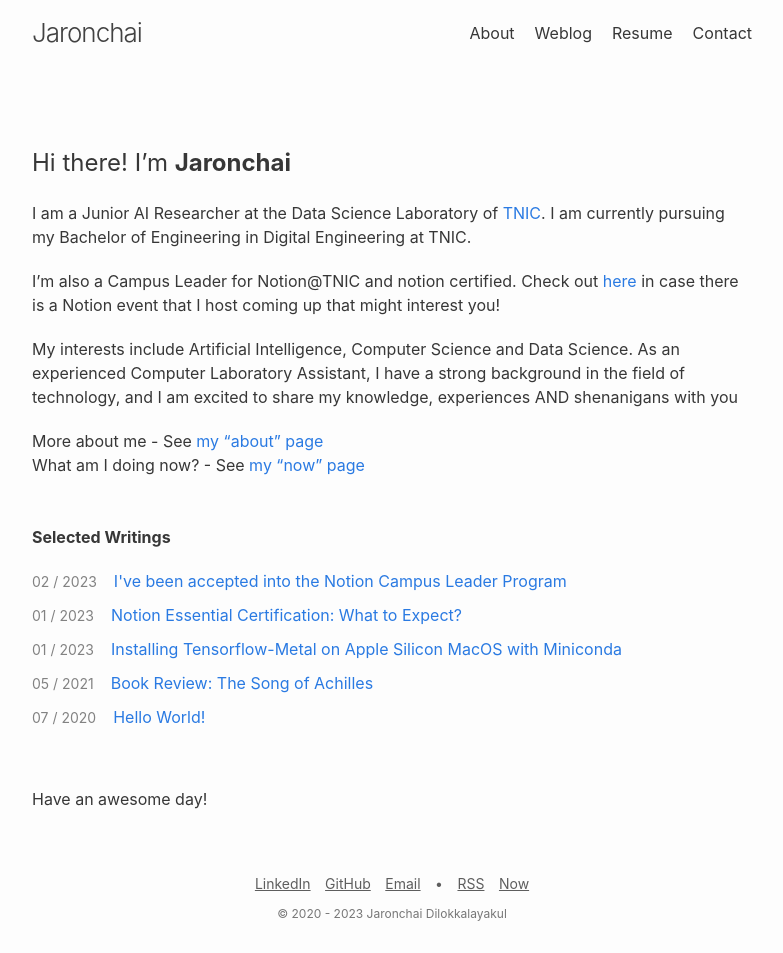
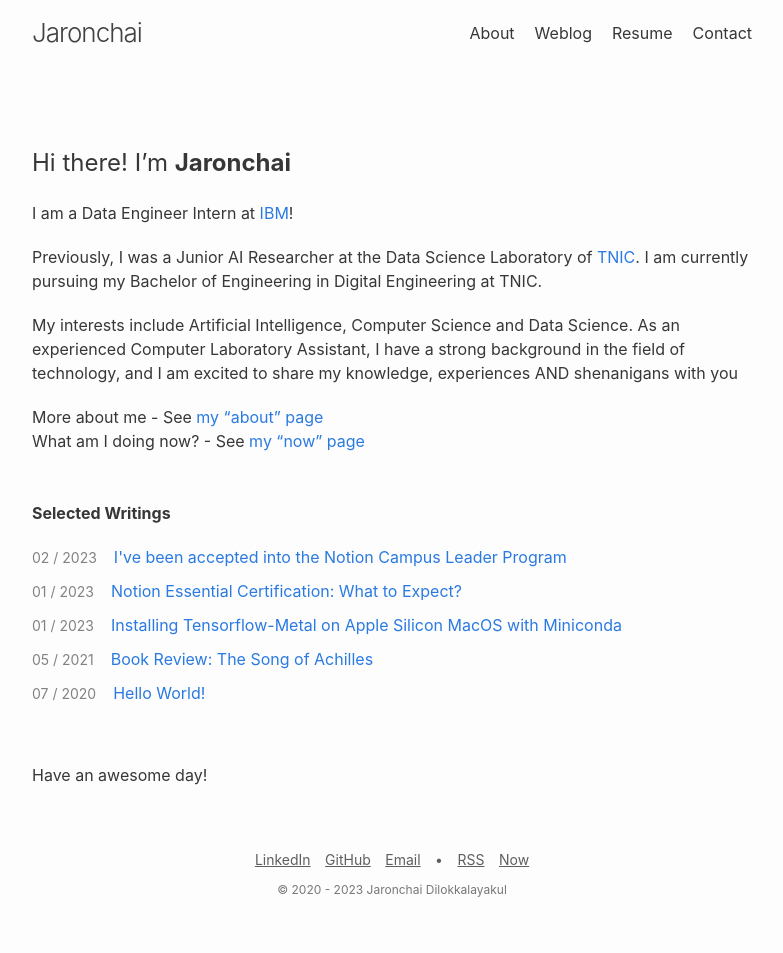
Before and after one commit to jarondlk/jaronchai-blog, a Jekyll site: the page built from index.markdown, in a window 1280 px wide. Shown: the whole page, without its empty margins (248-1031 px from the left). Built offline with Jekyll 4.4.1, drawn with Linux system fonts in a browser that asks for light colours; after the commit the page ends 929 px from its top, so only the background shows below that.

Commit message:
Update index.markdown

```diff
--- a/index.markdown
+++ b/index.markdown
@@ -7,9 +7,9 @@ layout: default
 
 ## Hi there! I'm **Jaronchai**
 
-I am a Junior AI Researcher at the Data Science Laboratory of [TNIC](https://tnic.tni.ac.th). I am currently pursuing my Bachelor of Engineering in Digital Engineering at TNIC.
+I am a Data Engineer Intern at [IBM](https://www.ibm.com/)!
 
-I'm also a Campus Leader for Notion@TNIC and notion certified. Check out [here](https://alfyn.notion.site/Notion-TNIC-3fc48506de00458788d9f1bcbcf13bc7) in case there is a Notion event that I host coming up that might interest you!
+Previously, I was a Junior AI Researcher at the Data Science Laboratory of [TNIC](https://tnic.tni.ac.th). I am currently pursuing my Bachelor of Engineering in Digital Engineering at TNIC.
 
 My interests include Artificial Intelligence, Computer Science and Data Science. As an experienced Computer Laboratory Assistant, I have a strong background in the field of technology, and I am excited to share my knowledge, experiences AND shenanigans with you
 
```
